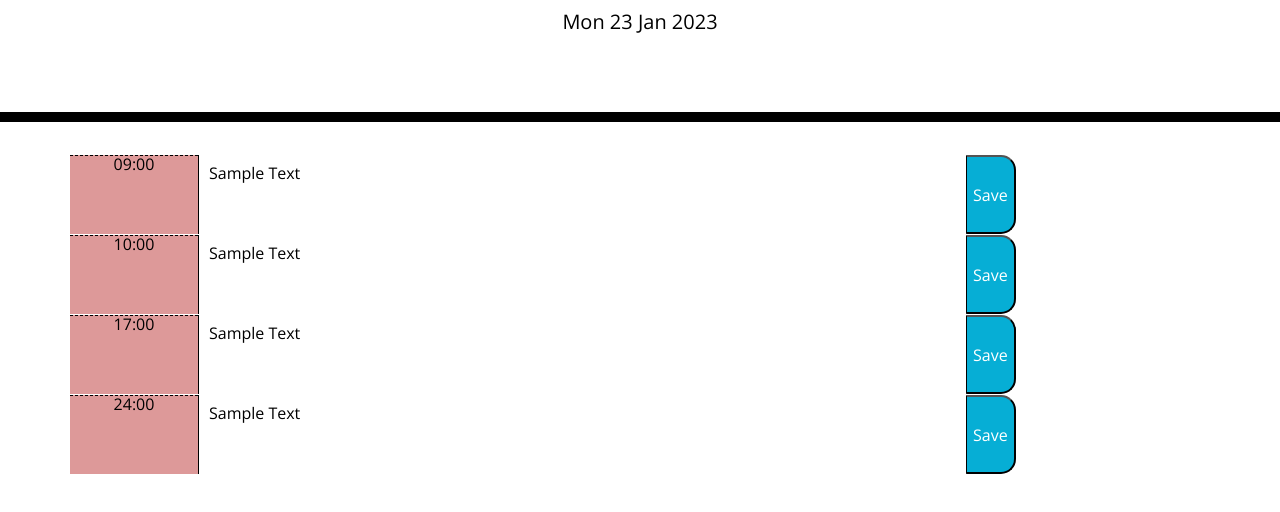
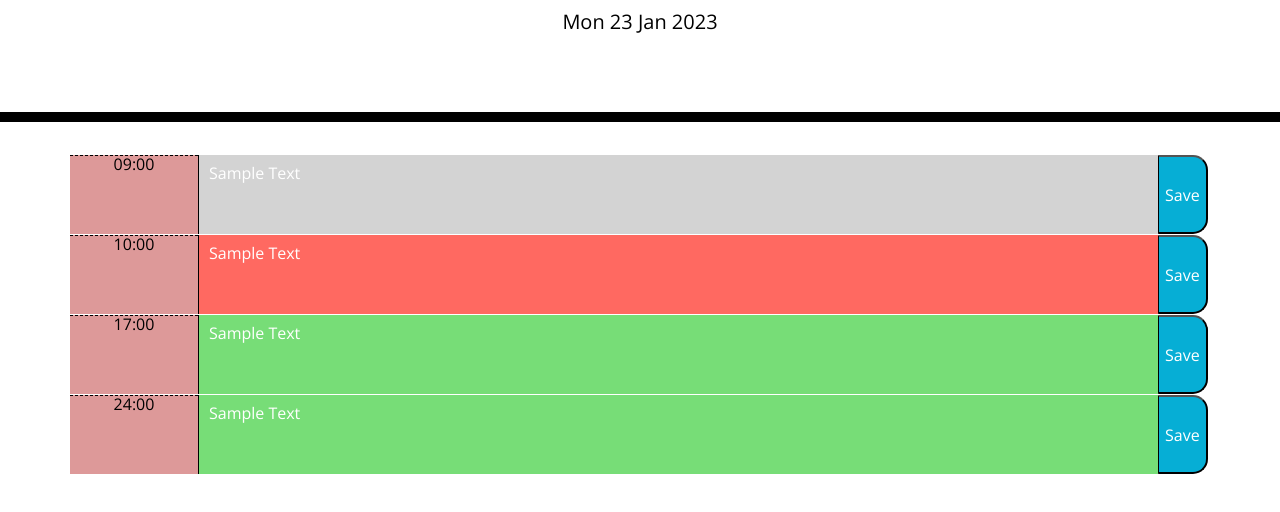
Before and after one commit to MattGaarder/daily-planner, a plain HTML site: page index.html in a window 1280 px wide. Shown: the part 182-694 px from the top of the page. Drawn offline with nearby package versions, Linux system fonts and the light colour scheme.

Commit message:
gets updateTimeBlocks function working- color coding based on time now works

```diff
--- a/assets/script.js
+++ b/assets/script.js
@@ -9,16 +9,27 @@
 var currentDay= moment().format("ddd D MMM YYYY");
 $("#currentDay").text(currentDay);
 
+
+// check current time in hours (one or two easy integers)
 var currentTime = moment().format("H")
 
-const boob = document.getElementById("boob");
-console.log(boob.dataset);
+const block = document.querySelector(".block");
+console.log(block.dataset);
 
 function updateTimeBlocks() {
-    var currentTime = moment().format("H");
-    $("boob").each(function() {
-        var startTime = $(this).dataset.start;
-        var endTime = $(this).dataset.end;
+    // standard JavasScript notation would be:
+    // // var block = document.querySelector(".block");
+    // .forEach (function declaration) QUESTION
+    $(".block").each(function() {
+        // var startTime = $(this).dataset.start;
+        // I cannot use this notation for dataset because it is not a jQuery property, I need to use the
+        //jQuery notation:
+        var startTime = $(this).data("start");
+        // 'this' in this context means when the function is running through the blocks
+        // each block it is running through will be the 'this'; then it is checking the dataset and finding the value of start and end
+        // var endTime = $(this).dataset.end;
+        var endTime = $(this).data("end");
+        // simple logic to see if currentTime is between start and end
         if (currentTime >= startTime && currentTime < endTime) {
             $(this).addClass("present");
         } else if (currentTime < startTime) {
@@ -29,10 +40,15 @@ function updateTimeBlocks() {
     });
 }
 
+// update time blocks by set(ing)Interval to run the function every second
+
+setInterval(updateTimeBlocks, 1000);
+updateTimeBlocks();
+
 
 // function updateTimeBlocks() {
 //     var currentTime = moment().format("H"); // format the current time as hours and minutes
-//     $("#boob").each(function() {
+//     $("#block").each(function() {
 //         var startTime = $(this).data("start"); // get the start time of the time block
 //         var endTime = $(this).data("end"); // get the end time of the time block
 //         if (currentTime >= startTime && currentTime < endTime) { // check if current time is within the time block
@@ -45,6 +61,8 @@ function updateTimeBlocks() {
 //     });
 // }
 
-console.log(moment().format("H") < boob.dataset.start);
+console.log(moment().format("H") < block.dataset.start);
 
-console.log(boob.dataset.start)
+console.log(block.dataset.start)
+
+// SHORTCUT: cmd + shift + H for find and replace all occurences of x
--- a/assets/style.css
+++ b/assets/style.css
@@ -11,7 +11,7 @@ textarea {
   color: #000000;
   border-left: 1px solid black;
   padding: 10px;
-  width: 60vw;
+  width: 75vw;
 }
 
 .jumbotron {
@@ -64,7 +64,7 @@ textarea {
   background-color: #ff6961;
 }
 
-#boob {
+#block {
   background-color: blue;
 }
 
--- a/index.html
+++ b/index.html
@@ -32,22 +32,22 @@
       <!-- Timeblocks go here -->
       <div class="time-block row">
         <div class="hour">09:00</div>
-        <textarea class="boob" data-start="9" data-end="10">Sample Text</textarea>
+        <textarea class="block" data-start="9" data-end="10">Sample Text</textarea>
         <button class="saveBtn">Save</button>
       </div>
       <div class="time-block row">
         <div class="hour">10:00</div>
-        <textarea class="boob" data-start="10" data-end="11">Sample Text</textarea>
+        <textarea class="block" data-start="10" data-end="11">Sample Text</textarea>
         <button class="saveBtn">Save</button>
       </div>
       <div class="time-block row">
         <div class="hour">17:00</div>
-        <textarea class="boob" data-start="17" data-end="18">Sample Text</textarea>
+        <textarea class="block" data-start="17" data-end="18">Sample Text</textarea>
         <button class="saveBtn">Save</button>
       </div>
       <div class="time-block row">
         <div class="hour">24:00</div>
-        <textarea class="boob" data-start="30" data-end="35">Sample Text</textarea>
+        <textarea class="block" data-start="30" data-end="35">Sample Text</textarea>
         <button class="saveBtn">Save</button>
       </div>
     </div>
```
Also changed, not shown: assets/planning.js (+8 -3 lines).
